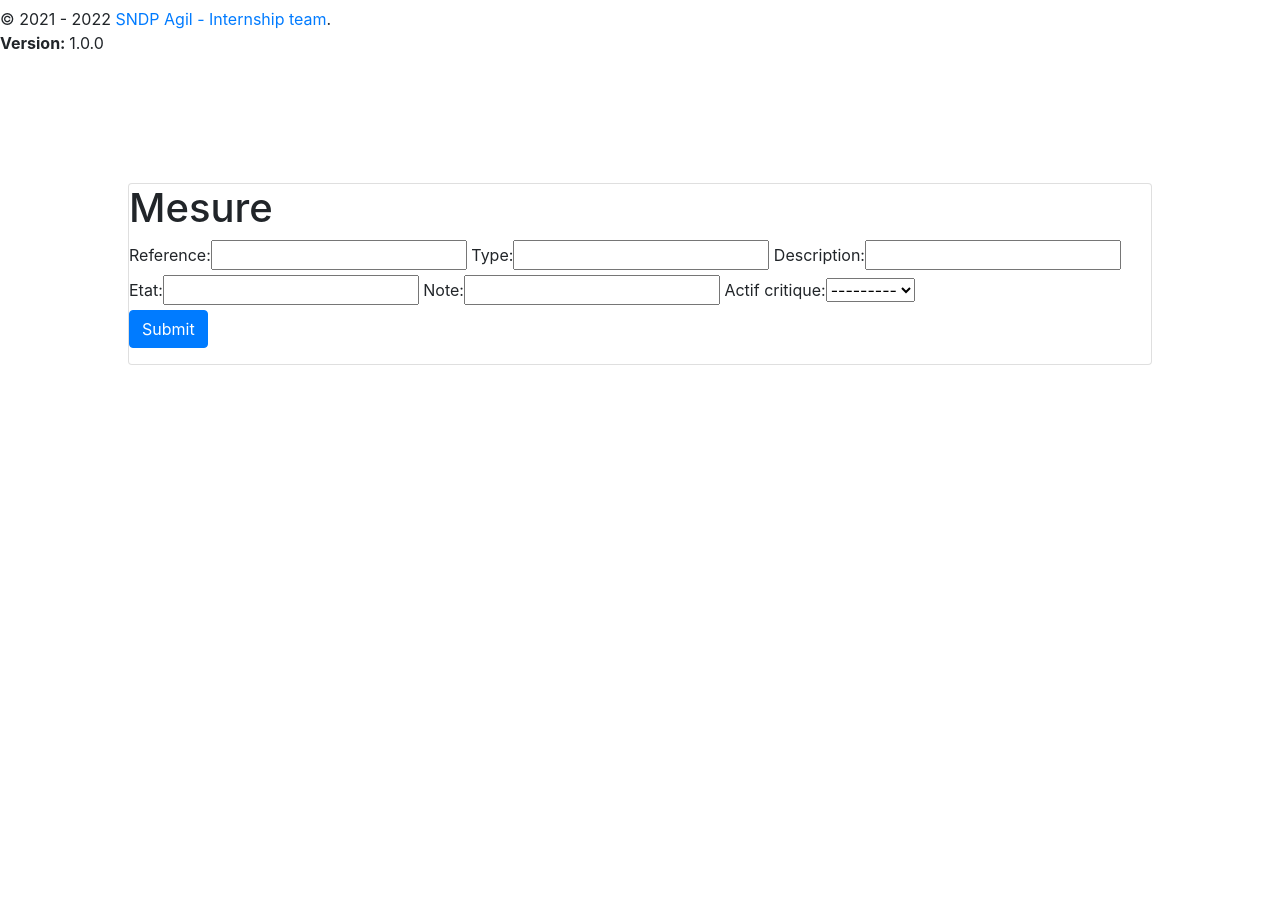
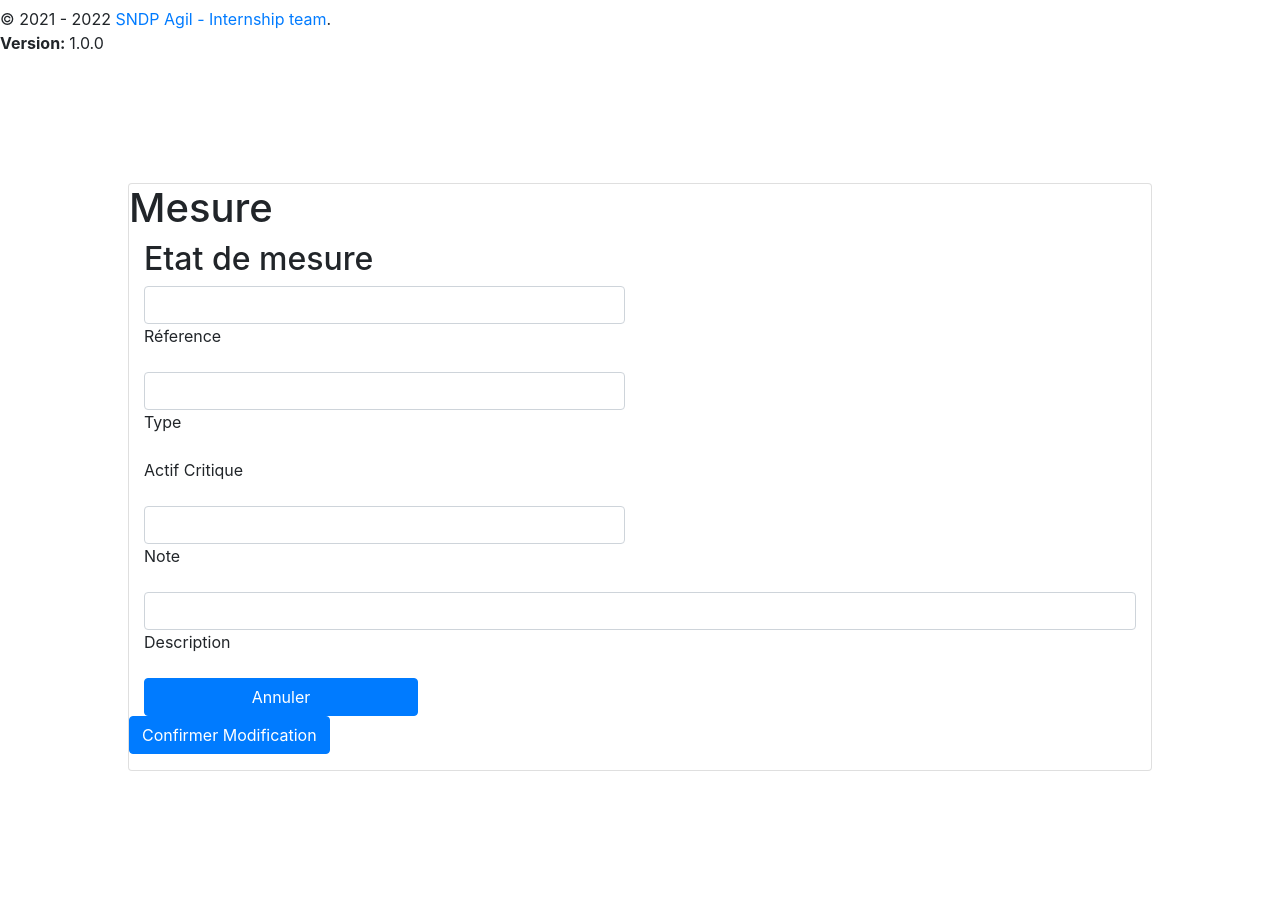
Before and after one commit to achrefsoltani/RMA, a Django app: page /mesure/add/ in a window 1280 px wide. Shown: the part 551-1450 px from the top of the page. Before the commit the page ends 916 px from the top, so only its background shows below. Run offline with Django 3.2, Linux system fonts and the light colour scheme; data that the repository does not hold is empty; some libraries are stand-ins or nearby versions.

Commit message:
formulaire mesure

```diff
--- a/mesure/templates/mesure/mesure_form.html
+++ b/mesure/templates/mesure/mesure_form.html
@@ -14,10 +14,71 @@
         <form action="" method="POST">
             {% csrf_token %}
 
-            {{form}}
+            <!-- ligne 1 -->
+            <div class="col-sm-12">
+                <h2 class="card-inside-title">Etat de mesure</h2>
+
+            </div>
+
+            <!-- ligne 2 -->
+
+            <div class="col-sm-6">
+                <div class="form-group form-float">
+                    <div class="form-line">
+                        {% render_field form.reference class="form-control" aria-required="true" %}
+                        <label class="form-label">Réference</label>
+                    </div>
+                </div>
+            </div>
+
+            <div class="col-sm-6">
+                <div class="form-group form-float">
+                    <div class="form-line">
+                        {% render_field form.type class="form-control" aria-required="true" %}
+                        <label class="form-label">Type</label>
+                    </div>
+                </div>
+            </div>
+
+            <!-- ligne 3 -->
+
+            <div class="col-sm-6">
+                <div class="form-group form-float">
+                    <div class="form-line">
+
+                        <label class="">Actif Critique</label>
+                    </div>
+                </div>
+            </div>
+
+            <div class="col-sm-6">
+                <div class="form-group form-float">
+                    <div class="form-line">
+                        {% render_field form.note class="form-control" aria-required="true" %}
+                        <label class="form-label">Note</label>
+                    </div>
+                </div>
+            </div>
+
+            <!-- ligne 4 -->
+            <div class="col-sm-12">
+                <div class="form-group form-float">
+                    <div class="form-line">
+                        {% render_field form.description class="form-control" aria-required="true" %}
+                        <label class="form-label">Description </label>
+                    </div>
+                </div>
+            </div>
+
+
+
+            <!-- ligne 6 -->
+            <div class="col-md-6">
+                <input class="btn btn-primary" type="" value="Annuler">
+            </div>
 
             <div class="form-group">
-                <input class="btn btn-primary" type="submit" value="Submit">
+                <input class="btn btn-primary" type="submit" value="Confirmer Modification">
             </div>
         </form>
 
```
